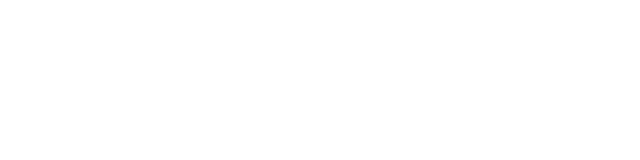
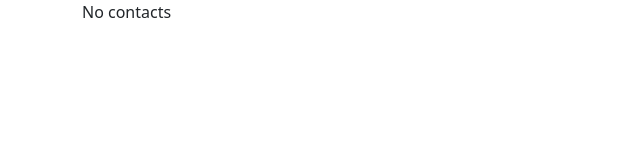
Before and after one commit to alexandru-calin/contacts, a React (Vite) app: page / in a window 1280 px wide. Shown: the top 160 px of the page, without its empty margins (0-640 px from the left). Built offline with nearby package versions, Linux system fonts and the light colour scheme; the HTML template or start-up script is replaced by a standard one.

Commit message:
added loader to root route

```diff
--- a/src/App.jsx
+++ b/src/App.jsx
@@ -1,4 +1,6 @@
 import { RouterProvider, createBrowserRouter } from 'react-router-dom';
+
+import { getContacts } from './services/contacts';
 
 import Root from './routes/root';
 import Contact from './routes/contact';
@@ -7,6 +9,10 @@ const router = createBrowserRouter([
   {
     path: '/',
     element: <Root />,
+    loader: async () => {
+      const contacts = await getContacts();
+      return contacts;
+    },
     children: [{ path: '/contacts/:id', element: <Contact /> }],
   },
 ]);
--- a/src/routes/root.jsx
+++ b/src/routes/root.jsx
@@ -1,14 +1,17 @@
-import { Outlet } from 'react-router-dom';
+import { Outlet, useLoaderData } from 'react-router-dom';
 
 import Container from 'react-bootstrap/Container';
 import Row from 'react-bootstrap/Row';
 import Col from 'react-bootstrap/Col';
+import Nav from 'react-bootstrap/Nav';
 
 function Root() {
+  const contacts = useLoaderData();
+
   return (
     <Container fluid="md">
       <Row>
-        <Col sm="4"></Col>
+        <Col sm="4">{contacts.length ? <Nav></Nav> : <p>No contacts</p>}</Col>
         <Col>
           <Outlet />
         </Col>
--- /dev/null
+++ b/src/services/contacts.js
@@ -0,0 +1,10 @@
+import localforage from 'localforage';
+
+const getContacts = async function () {
+  let contacts = await localforage.getItem('contacts');
+  if (!contacts) contacts = [];
+
+  return contacts;
+};
+
+export { getContacts };
```
